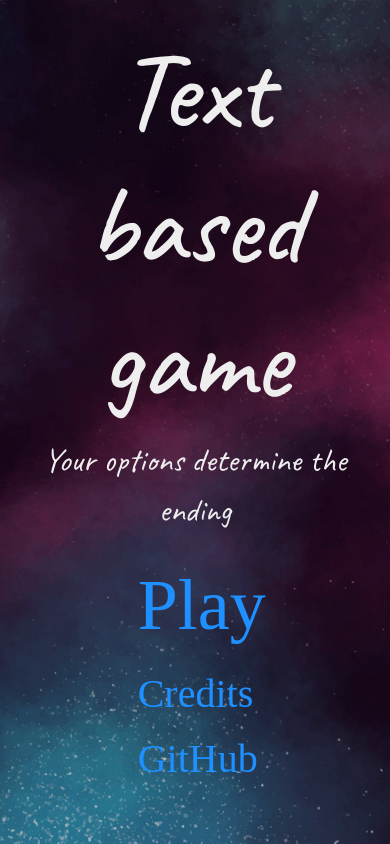
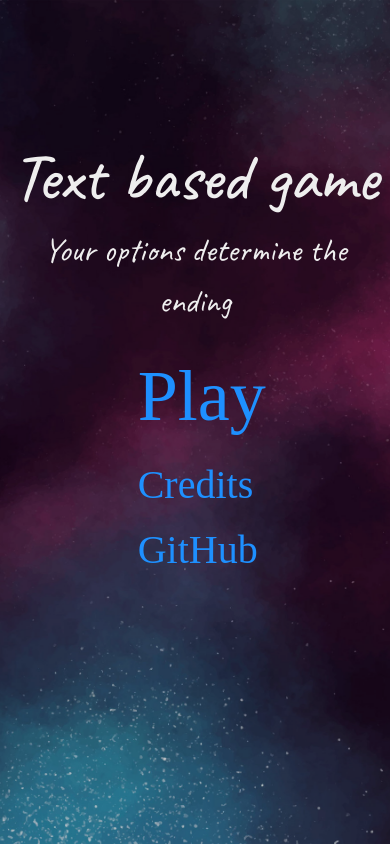
Before and after one commit to chatzakis/frondend-engine-for-text-based-games, a plain HTML site: page index.html in a window 390 px wide. Drawn offline with nearby package versions, Linux system fonts and the light colour scheme; a web font is replaced by a local one.

Commit message:
Update styles.css

```diff
--- a/css/styles.css
+++ b/css/styles.css
@@ -365,4 +365,8 @@ hr {
         bottom: 30%;
         left: 43%;
     }
+
+    #home h1, #credits h1 {
+        font-size: 3em;
+    }
 }
```
